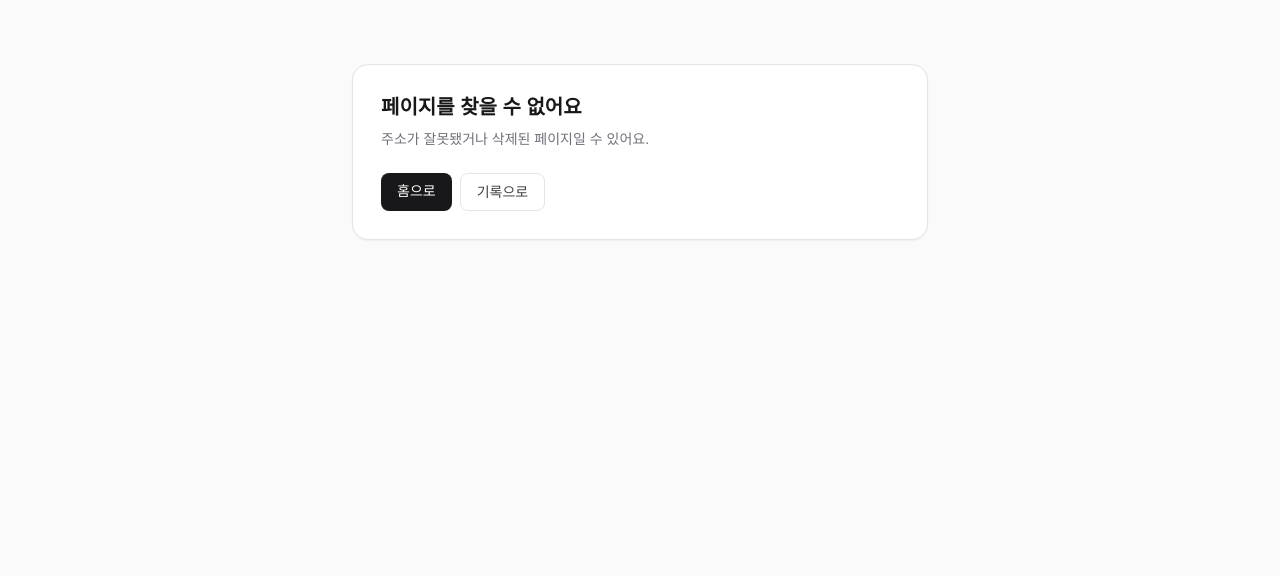
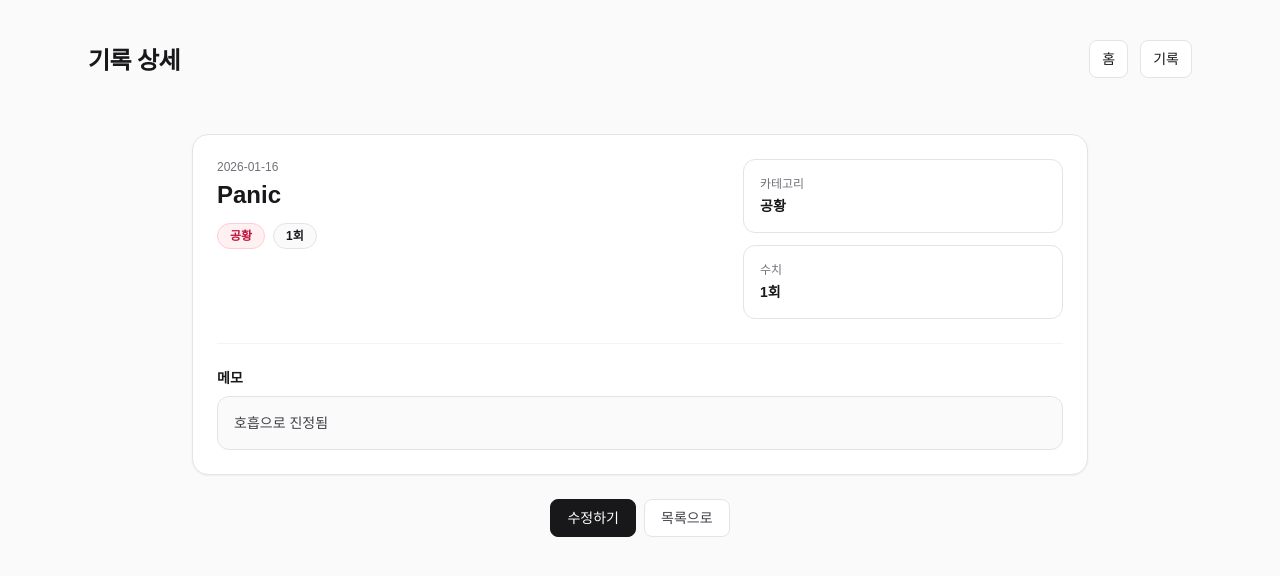
Before and after one commit to carrotdy/next-mini-dashboard, a Next.js app: page /items/p4 in a window 1280 px wide. Before the commit this address had no page. Shown: the top 576 px of the page. Built offline with nearby package versions, Linux system fonts and the light colour scheme.

Commit message:
feat: 기록 상세 페이지 추가

```diff
--- a/app/components/records/RecordsTable.tsx
+++ b/app/components/records/RecordsTable.tsx
@@ -1,5 +1,8 @@
+import Link from "next/link";
+
 export type RecordRow = {
   key: string;
+  id: string;
   date: string;
   category: string;
   categoryText: string;
@@ -35,10 +38,10 @@ export type RecordRow = {
       </div>
 
       {rows.map((r) => (
-          <div
-            key={r.key}
-            className="grid grid-cols-12 items-center px-4 py-3 text-sm hover:bg-zinc-50"
+        <Link key={r.key} href={`/items/${r.id}`}>
+          <div className="grid grid-cols-12 items-center px-4 py-3 text-sm hover:bg-zinc-50"
           >
+
             <div className="col-span-3 font-medium text-zinc-900">{r.date}</div>
 
             <div className="col-span-2">
@@ -62,6 +65,7 @@ export type RecordRow = {
               {r.note ?? <span className="text-zinc-300">—</span>}
             </div>
           </div>
+        </Link>
       ))}
     </div>
   );
--- /dev/null
+++ b/app/items/[id]/page.tsx
@@ -0,0 +1,118 @@
+import Link from "next/link";
+import { notFound } from "next/navigation";
+import { PageContainer } from "@/app/components/layout/PageContainer";
+import { TopNav } from "@/app/components/layout/TopNav";
+import { categoryLabel, records } from "@/app/lib/records";
+import { formatRecordValueText } from "@/app/lib/format";
+
+const pillClass = (category: string) => {
+    switch (category) {
+        case "steps":
+            return "border-sky-200 bg-sky-50 text-sky-700";
+        case "sleep":
+            return "border-indigo-200 bg-indigo-50 text-indigo-700";
+        case "mood":
+            return "border-emerald-200 bg-emerald-50 text-emerald-700";
+        case "panic":
+            return "border-rose-200 bg-rose-50 text-rose-700";
+        default:
+            return "border-zinc-200 bg-zinc-50 text-zinc-700";
+    }
+};
+
+const MetaCard = ({
+    label,
+    value,
+}: {
+    label: string;
+    value: React.ReactNode;
+}) => {
+    return (
+        <div className="rounded-xl border border-zinc-200 bg-white p-4">
+            <div className="text-xs font-medium text-zinc-500">{label}</div>
+            <div className="mt-1 text-sm font-semibold text-zinc-900">{value}</div>
+        </div>
+    );
+};
+
+export default function ItemDetailPage({
+    params,
+}: {
+    params: { id: string };
+}) {
+    const record = records.find((r) => r.id === params.id);
+    if (!record) notFound();
+
+    const categoryText = categoryLabel[record.category] ?? record.category;
+    const valueText = formatRecordValueText(record);
+
+    return (
+        <PageContainer>
+            <TopNav title="기록 상세" />
+
+            <div className="px-6 pb-12 pt-6">
+                <div className="mx-auto max-w-4xl">
+                    <div className="rounded-2xl border border-zinc-200 bg-white p-6 shadow-sm">
+                        <div className="flex flex-col gap-3 sm:flex-row sm:items-start sm:justify-between">
+                            <div>
+                                <div className="text-xs font-medium text-zinc-500">
+                                    {record.date}
+                                </div>
+                                <div className="mt-1 text-2xl font-bold text-zinc-900">
+                                    {record.title}
+                                </div>
+
+                                <div className="mt-3 flex flex-wrap items-center gap-2">
+                                    <span
+                                        className={[
+                                            "inline-flex items-center rounded-full border px-3 py-1 text-xs font-semibold",
+                                            pillClass(record.category),
+                                        ].join(" ")}
+                                    >
+                                        {categoryText}
+                                    </span>
+
+                                    <span className="inline-flex items-center rounded-full border border-zinc-200 bg-zinc-50 px-3 py-1 text-xs font-semibold text-zinc-900">
+                                        {valueText}
+                                    </span>
+                                </div>
+                            </div>
+
+                            <div className="grid w-full grid-cols-2 gap-3 sm:w-[320px] sm:grid-cols-1">
+                                <MetaCard label="카테고리" value={categoryText} />
+                                <MetaCard label="수치" value={valueText} />
+                            </div>
+                        </div>
+
+                        <div className="my-6 h-px bg-zinc-100" />
+
+                        <div>
+                            <div className="text-sm font-semibold text-zinc-900">메모</div>
+                            <div className="mt-2 rounded-xl border border-zinc-200 bg-zinc-50 p-4 text-sm text-zinc-700">
+                                {record.note?.trim() ? (
+                                    <div className="whitespace-pre-wrap">{record.note}</div>
+                                ) : (
+                                    <span className="text-zinc-400">메모가 없어요.</span>
+                                )}
+                            </div>
+                        </div>
+                    </div>
+                    <div className="mt-6 flex flex-wrap gap-2 justify-center">
+                        <Link
+                            href={`/items/${record.id}/edit`}
+                            className="rounded-lg border border-zinc-900 bg-zinc-900 px-4 py-2 text-sm font-medium text-white hover:bg-zinc-800"
+                        >
+                            수정하기
+                        </Link>
+                        <Link
+                            href="/items"
+                            className="rounded-lg border border-zinc-200 bg-white px-4 py-2 text-sm font-medium text-zinc-700 hover:bg-zinc-50"
+                        >
+                            목록으로
+                        </Link>
+                    </div>
+                </div>
+            </div>
+        </PageContainer>
+    );
+}
--- a/app/items/page.tsx
+++ b/app/items/page.tsx
@@ -113,6 +113,7 @@ const ItemsPage = ({ searchParams }: { searchParams: SearchParams }) => {
           <RecordsTable
             rows={pageRows.map((r, idx) => ({
               key: `${r.id}-${r.date}-${idx}`,
+              id: r.id,
               date: r.date,
               category: r.category,
               categoryText: categoryLabel[r.category],
```
Lines whose indentation alone changed are shown as unchanged.
